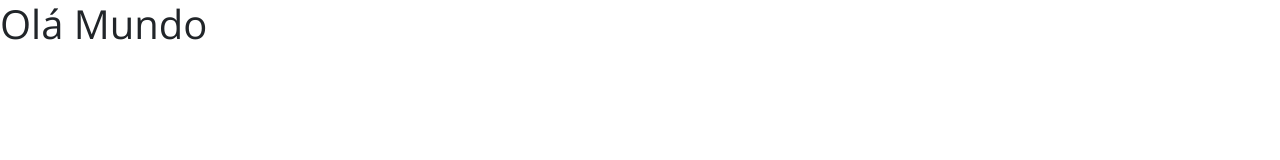
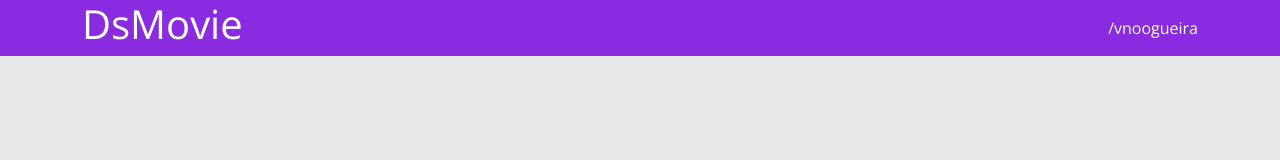
Before and after one commit to vnoogueira/dsmovie, a plain HTML site: page frontend/index.html in a window 1280 px wide. Drawn offline with nearby package versions, Linux system fonts and the light colour scheme.

Commit message:
Created nav-bar

```diff
--- a/frontend/css/styles.css
+++ b/frontend/css/styles.css
@@ -2,4 +2,28 @@
 
 * {
   font-family: 'Open Sans', sans-serif;
+  box-sizing: border-box;
+
 }
+
+html,
+body {
+  background-color: #e8e8e8;
+}
+
+header {
+  background-color: blueviolet;
+  color: #FFFF;
+}
+
+nav {
+  display: flex;
+  align-items: center;
+  justify-content: space-between;
+}
+
+a,
+a:hover {
+  color: unset;
+  text-decoration: none;
+}
--- a/frontend/index.html
+++ b/frontend/index.html
@@ -14,6 +14,11 @@
     <link rel="stylesheet" href="/css/styles.css" />
   </head>
   <body>
-    <h1>Olá Mundo</h1>
+    <header>
+      <nav class="container">
+        <h1>DsMovie</h1>
+        <a href="https://github.com/vnoogueira">/vnoogueira</a>
+      </nav>
+    </header>
   </body>
 </html>
```
